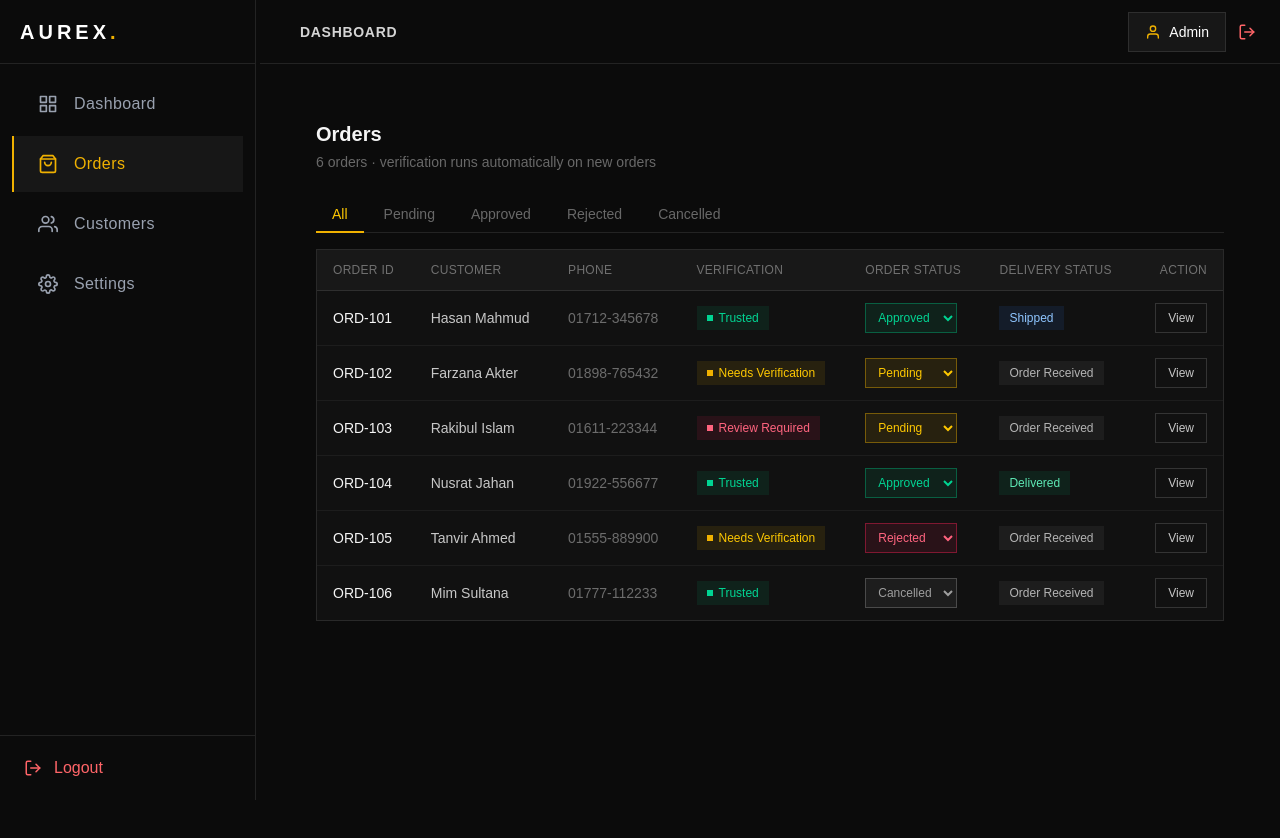
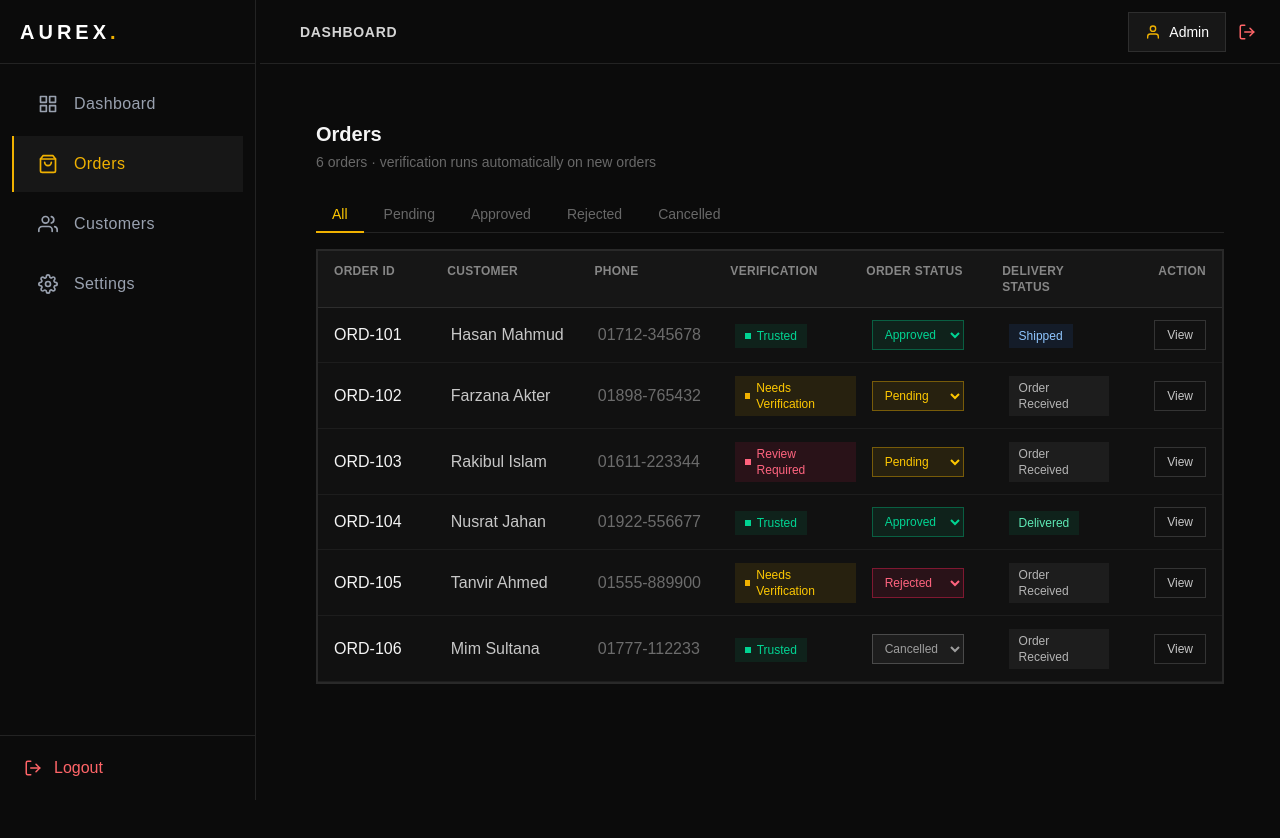
Before and after one commit to dev-nirob1/order-verification-system, a Next.js app: page /admin/orders in a window 1280 px wide. Shown: the top 838 px of the page. Built offline with nearby package versions, Linux system fonts and the light colour scheme.

Commit message:
order page table update

```diff
--- a/src/app/(dashboard)/admin/orders/page.js
+++ b/src/app/(dashboard)/admin/orders/page.js
@@ -1,5 +1,9 @@
 "use client";
 
+import TableContainer from "@/app/components/ui/table/TableContainer";
+import TableData from "@/app/components/ui/table/TableData";
+import TableHeader from "@/app/components/ui/table/TableHeader";
+import TableRow from "@/app/components/ui/table/TableRow";
 import { useEffect, useState } from "react";
 
 const initialOrders = [
@@ -70,7 +74,8 @@ const initialOrders = [
     notes: "",
   },
 ];
-
+const gridCols =
+  "md:grid-cols-[1fr_1.3fr_1.2fr_1.2fr_1.2fr_1fr_0.8fr]";
 const tabs = [
   { value: "all", label: "All" },
   { value: "pending", label: "Pending" },
@@ -308,8 +313,7 @@ function OrderDrawer({ order, onClose, onUpdateDeliveryStatus, onDecision }) {
                 return (
                   <li key={step.value} className="flex items-center gap-3">
                     <span
-                      className={`flex h-5 w-5 flex-none items-center justify-center text-[10px] ${
-                        done
+                      className={`flex h-5 w-5 flex-none items-center justify-center text-[10px] ${done
                           ? "bg-yellow-500 text-black"
                           : "bg-white/10 text-[#F5F5F5]/30"
                         }`}
@@ -453,8 +457,7 @@ export default function OrdersPage() {
               <button
                 key={tab.value}
                 onClick={() => goToTab(tab.value)}
-                className={`relative px-4 py-2 text-sm font-medium transition-colors ${
-                  isActive
+                className={`relative px-4 py-2 text-sm font-medium transition-colors ${isActive
                     ? "text-yellow-400"
                     : "text-[#F5F5F5]/40 hover:text-[#F5F5F5]/70"
                   }`}
@@ -470,34 +473,56 @@ export default function OrdersPage() {
 
         <div className="overflow-hidden border border-white/10 bg-[#111111]">
           <div className="overflow-x-auto">
-            <table className="w-full min-w-205 text-left text-sm">
-              <thead>
-                <tr className="border-b border-white/10 bg-white/3 text-xs uppercase tracking-wide text-[#F5F5F5]/40">
-                  <th className="px-4 py-3 font-medium">Order ID</th>
-                  <th className="px-4 py-3 font-medium">Customer</th>
-                  <th className="px-4 py-3 font-medium">Phone</th>
-                  <th className="px-4 py-3 font-medium">Verification</th>
-                  <th className="px-4 py-3 font-medium">Order Status</th>
-                  <th className="px-4 py-3 font-medium">Delivery Status</th>
-                  <th className="px-4 py-3 font-medium text-right">Action</th>
-                </tr>
-              </thead>
-              <tbody className="divide-y divide-white/5">
+            <TableContainer>
+
+              <TableHeader gridCols={gridCols}>
+                <div>Order ID</div>
+                <div>Customer</div>
+                <div>Phone</div>
+                <div>Verification</div>
+                <div>Order Status</div>
+                <div>Delivery Status</div>
+                <div className="text-right">Action</div>
+              </TableHeader>
+
+
               {filteredOrders.map((order) => (
-                  <tr key={order.id} className="hover:bg-white/3">
-                    <td className="px-4 py-3 font-medium text-[#F5F5F5]">
+                <TableRow
+                  key={order.id}
+                  gridCols={gridCols}
+                >
+                  {/* Order ID */}
+                  <TableData label="Order ID">
+                    <span className="font-medium text-[#F5F5F5]">
                       {order.id}
-                    </td>
-                    <td className="px-4 py-3 text-[#F5F5F5]/80">
+                    </span>
+                  </TableData>
+
+
+                  {/* Customer */}
+                  <TableData label="Customer">
+                    <span className="text-[#F5F5F5]/80">
                       {order.customer}
-                    </td>
-                    <td className="px-4 py-3 text-[#F5F5F5]/40">
+                    </span>
+                  </TableData>
+
+
+                  {/* Phone */}
+                  <TableData label="Phone">
+                    <span className="text-[#F5F5F5]/40">
                       {order.phone}
-                    </td>
-                    <td className="px-4 py-3">
+                    </span>
+                  </TableData>
+
+
+                  {/* Verification */}
+                  <TableData label="Verification">
                     <VerificationBadge status={order.verification} />
-                    </td>
-                    <td className="px-4 py-3">
+                  </TableData>
+
+
+                  {/* Order Status */}
+                  <TableData label="Order Status">
                     <select
                       value={order.orderStatus}
                       onChange={(e) =>
@@ -515,33 +540,36 @@ export default function OrdersPage() {
                         </option>
                       ))}
                     </select>
-                    </td>
-                    <td className="px-4 py-3">
+                  </TableData>
+
+
+                  {/* Delivery Status */}
+                  <TableData label="Delivery Status">
                     <DeliveryBadge status={order.deliveryStatus} />
-                    </td>
-                    <td className="px-4 py-3 text-right">
+                  </TableData>
+
+
+                  {/* Action */}
+                  <TableData label="Action" align="right">
                     <button
                       onClick={() => setSelectedOrderId(order.id)}
                       className="border border-white/15 px-3 py-1.5 text-xs font-medium text-[#F5F5F5]/80 transition-colors hover:bg-white/10"
                     >
                       View
                     </button>
-                    </td>
-                  </tr>
+                  </TableData>
+
+                </TableRow>
               ))}
 
+
               {filteredOrders.length === 0 && (
-                  <tr>
-                    <td
-                      colSpan={7}
-                      className="px-4 py-10 text-center text-sm text-[#F5F5F5]/30"
-                    >
+                <div className="px-4 py-10 text-center text-sm text-[#F5F5F5]/30">
                   No orders in this tab.
-                    </td>
-                  </tr>
+                </div>
               )}
-              </tbody>
-            </table>
+
+            </TableContainer>
           </div>
         </div>
       </div>
```
Lines whose indentation alone changed are shown as unchanged.
